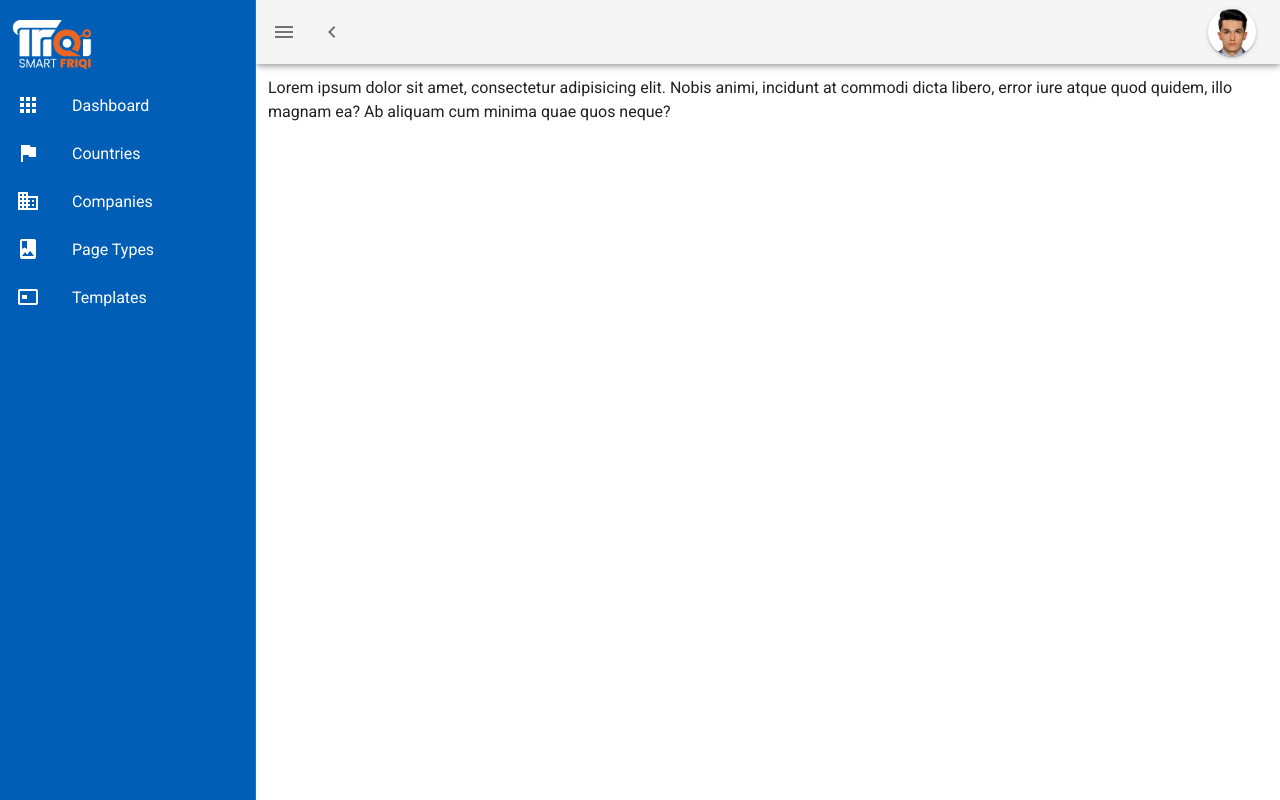
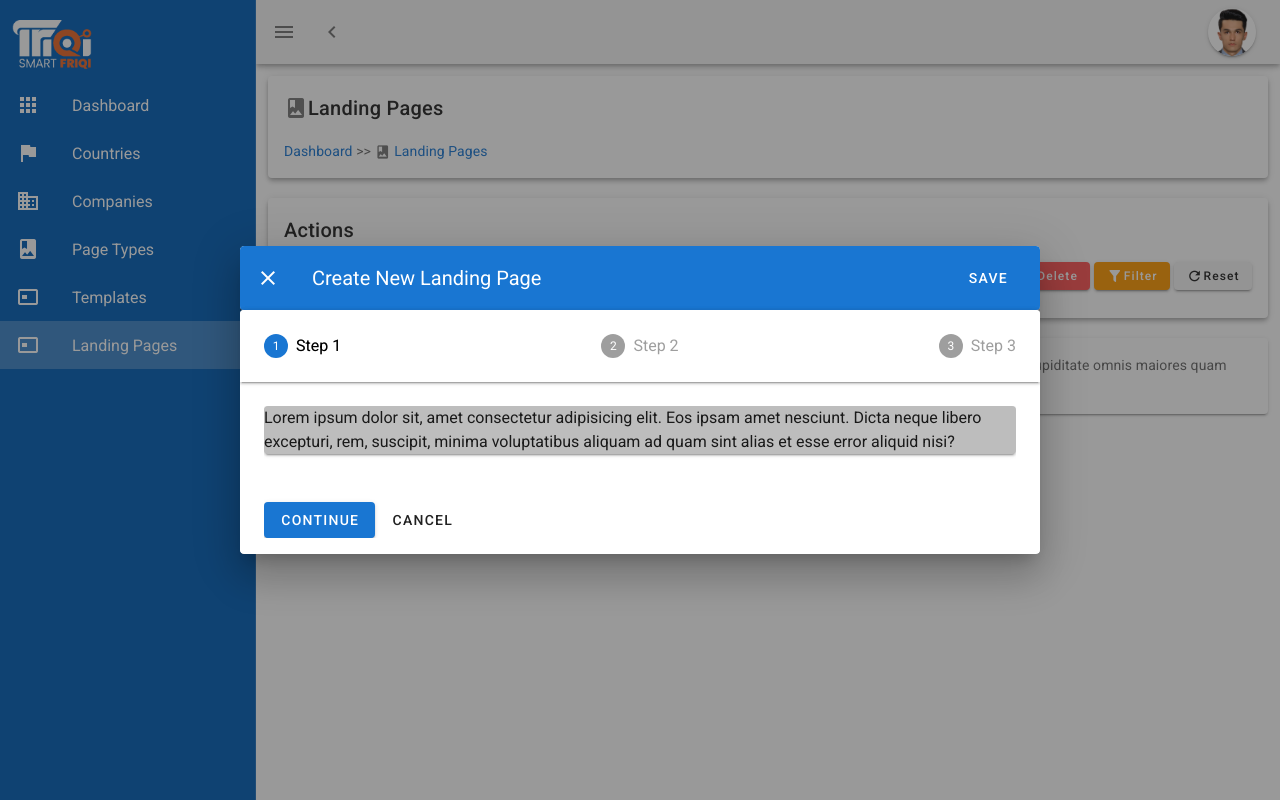
Before and after one commit to ashraf-frotan/landingpage-mis-frontend, a Nuxt app: page /landing_pages in a window 1280 px wide. Built offline with nearby package versions, Linux system fonts and the light colour scheme; what vue-toastr would draw is missing.

Commit message:
add dialog added

```diff
--- a/layouts/default.vue
+++ b/layouts/default.vue
@@ -93,15 +93,20 @@ export default {
           to: "/companies",
         },
         {
-          icon:'mdi-image-album',
-          title:"Page Types",
-          to:'/page_types'
+          icon: "mdi-image-album",
+          title: "Page Types",
+          to: "/page_types",
         },
         {
-          icon:'mdi-credit-card-chip-outline',
-          title:'Templates',
-          to:'templates'
-        }
+          icon: "mdi-credit-card-chip-outline",
+          title: "Templates",
+          to: "templates",
+        },
+        {
+          icon: "mdi-credit-card-chip-outline",
+          title: "Landing Pages",
+          to: "landing_pages",
+        },
       ],
       miniVariant: false,
       right: true,
--- a/pages/landing_pages.vue
+++ b/pages/landing_pages.vue
@@ -1,16 +1,78 @@
 <template>
   <v-row>
     <v-col cols="12">
-            Lorem ipsum dolor sit amet, consectetur adipisicing elit. Nobis animi, incidunt at commodi dicta libero, error iure atque quod quidem, illo magnam ea? Ab aliquam cum minima quae quos neque?
+      <TitleCard
+        :title_info="{
+          title: 'Landing Pages',
+          icon: 'mdi-image-album',
+          url: 'landing_pages',
+        }"
+      />
+      <ActionsCard />
+      <v-card>
+        <v-card-text>
+          Lorem ipsum dolor sit amet consectetur adipisicing elit. Molestiae,
+          deserunt ratione? Incidunt, id, nemo nulla voluptas cupiditate omnis
+          maiores quam architecto minima, deserunt placeat possimus! Ipsa
+          deserunt id illo facilis?
+        </v-card-text>
+      </v-card>
     </v-col>
+    <v-dialog v-model="add_dialog" width="800">
+      <v-card>
+        <v-toolbar dark color="primary">
+          <v-btn icon dark @click="add_dialog = false">
+            <v-icon>mdi-close</v-icon>
+          </v-btn>
+          <v-toolbar-title>Create New Landing Page</v-toolbar-title>
+          <v-spacer></v-spacer>
+          <v-toolbar-items>
+            <v-btn dark text @click="add_dialog = false"> Save </v-btn>
+          </v-toolbar-items>
+        </v-toolbar>
+      </v-card>
+      <v-card>
+        <v-stepper v-model="e1">
+          <v-stepper-header>
+            <v-stepper-step :complete="e1 > 1" step="1" editable>
+              Step 1
+            </v-stepper-step>
+            <v-stepper-step :complete="e1 > 2" step="2">
+              Step 2
+            </v-stepper-step>
+            <v-stepper-step :complete="e1 > 3" step="3">
+              Step 3
+            </v-stepper-step>
+          </v-stepper-header>
+          <v-stepper-items>
+            <v-stepper-content step="1">
+              <v-card class="mb-12" color="grey lighten-1">
+                Lorem ipsum dolor sit, amet consectetur adipisicing elit. Eos
+                ipsam amet nesciunt. Dicta neque libero excepturi, rem,
+                suscipit, minima voluptatibus aliquam ad quam sint alias et esse
+                error aliquid nisi?
+              </v-card>
+
+              <v-btn color="primary" @click="e1 = 2"> Continue </v-btn>
+
+              <v-btn text> Cancel </v-btn>
+            </v-stepper-content>
+          </v-stepper-items>
+        </v-stepper>
+      </v-card>
+    </v-dialog>
   </v-row>
 </template>
 <script>
 export default {
   data() {
     return {
-
-        }
-    }
-}
+      add_dialog: true,
+      el: 1,
+    };
+  },
+  methods: {
+    openAddDialog() {},
+  },
+};
 </script>
--- a/pages/page_types.vue
+++ b/pages/page_types.vue
@@ -1,16 +1,40 @@
 <template>
   <v-row>
     <v-col cols="12">
-            <TitleCard :title_info="{title:'Page types', icon:'mdi-image-album',url:'page_types'}" />
-            <ActionsCard @openAddDialog="openAddDialog" @openEditDialog="edit" @deleteRecord="destroy" @openFilterDialog="openFilterDialog" @resetDatatable="resetDatatable" />
+      <TitleCard
+        :title_info="{
+          title: 'Page types',
+          icon: 'mdi-image-album',
+          url: 'page_types',
+        }"
+      />
+      <ActionsCard
+        @openAddDialog="openAddDialog"
+        @openEditDialog="edit"
+        @deleteRecord="destroy"
+        @openFilterDialog="openFilterDialog"
+        @resetDatatable="resetDatatable"
+      />
       <v-card>
         <v-card-text>
-                    <v-data-table :headers="headers" :items="page_types" show-select v-model="selected" :single-select="single_select" item-key="id" dense :search="single_search">
-                        <template v-slot:item.company_id="{item}">
-                            {{item.company.name}}
+          <v-data-table
+            :headers="headers"
+            :items="page_types"
+            show-select
+            v-model="selected"
+            :single-select="single_select"
+            item-key="id"
+            dense
+            :search="single_search"
+          >
+            <template v-slot:item.company_id="{ item }">
+              {{ item.company.name }}
             </template>
             <template v-slot:top>
-                            <v-switch v-model="single_select" label="Single select"></v-switch>
+              <v-switch
+                v-model="single_select"
+                label="Single select"
+              ></v-switch>
             </template>
           </v-data-table>
         </v-card-text>
@@ -22,12 +46,36 @@
         <v-form class="pa-4" @submit.prevent="store()" ref="add_form">
           <v-card-title>Create new page type</v-card-title>
           <v-card-text>
-                        <v-text-field :rules="nameRules" lable="Name" placeholder="Enter name here" v-model="page_type.name" dense outlined rounded></v-text-field>
-                        <v-select v-model="page_type.company_id" :items="companies" item-text="name" item-value="id" rounded outlined dense label="Company" placeholder="Please select company" class="mt-2" :rules="[v => !!v || 'Company is required']"></v-select>
+            <v-text-field
+              :rules="nameRules"
+              lable="Name"
+              placeholder="Enter name here"
+              v-model="page_type.name"
+              dense
+              outlined
+              rounded
+            ></v-text-field>
+            <v-select
+              v-model="page_type.company_id"
+              :items="companies"
+              item-text="name"
+              item-value="id"
+              rounded
+              outlined
+              dense
+              label="Company"
+              placeholder="Please select company"
+              class="mt-2"
+              :rules="[(v) => !!v || 'Company is required']"
+            ></v-select>
           </v-card-text>
           <v-card-actions class="d-flex justify-end">
-                        <v-btn small class="text-capitalize" @click="closeAddDialog()">Cancel</v-btn>
-                        <v-btn small color="primary" type="submit" class="text-capitalize">Save</v-btn>
+            <v-btn small class="text-capitalize" @click="closeAddDialog()"
+              >Cancel</v-btn
+            >
+            <v-btn small color="primary" type="submit" class="text-capitalize"
+              >Save</v-btn
+            >
           </v-card-actions>
         </v-form>
       </v-card>
@@ -39,12 +87,36 @@
         <v-form class="pa-4" @submit.prevent="update()" ref="edit_form">
           <v-card-title>Edit page type</v-card-title>
           <v-card-text>
-                        <v-text-field :rules="nameRules" lable="Name" placeholder="Enter name here" v-model="page_type.name" dense outlined rounded></v-text-field>
-                        <v-select v-model="page_type.company_id" :items="companies" item-text="name" item-value="id" rounded outlined dense label="Company" placeholder="Please select company" class="mt-2" :rules="[v => !!v || 'Company is required']"></v-select>
+            <v-text-field
+              :rules="nameRules"
+              lable="Name"
+              placeholder="Enter name here"
+              v-model="page_type.name"
+              dense
+              outlined
+              rounded
+            ></v-text-field>
+            <v-select
+              v-model="page_type.company_id"
+              :items="companies"
+              item-text="name"
+              item-value="id"
+              rounded
+              outlined
+              dense
+              label="Company"
+              placeholder="Please select company"
+              class="mt-2"
+              :rules="[(v) => !!v || 'Company is required']"
+            ></v-select>
           </v-card-text>
           <v-card-actions class="d-flex justify-end">
-                        <v-btn small class="text-capitalize" @click="edit_dialog=false;">Cancel</v-btn>
-                        <v-btn small color="primary" type="submit" class="text-capitalize">Update</v-btn>
+            <v-btn small class="text-capitalize" @click="edit_dialog = false"
+              >Cancel</v-btn
+            >
+            <v-btn small color="primary" type="submit" class="text-capitalize"
+              >Update</v-btn
+            >
           </v-card-actions>
         </v-form>
       </v-card>
@@ -56,13 +128,43 @@
         <v-form class="pa-4" @submit.prevent="filter()" ref="filter_form">
           <v-card-title>Filter page type</v-card-title>
           <v-card-text>
-                        <v-text-field lable="ID" placeholder="Enter id here" v-model="page_type.id" dense outlined rounded></v-text-field>
-                        <v-text-field lable="Name" placeholder="Enter name here" v-model="page_type.name" dense outlined rounded></v-text-field>
-                        <v-select v-model="page_type.company_id" :items="companies" item-text="name" item-value="id" rounded outlined dense label="Company" placeholder="Please select company" class="mt-2" :rules="[v => !!v || 'Company is required']"></v-select>
+            <v-text-field
+              lable="ID"
+              placeholder="Enter id here"
+              v-model="page_type.id"
+              dense
+              outlined
+              rounded
+            ></v-text-field>
+            <v-text-field
+              lable="Name"
+              placeholder="Enter name here"
+              v-model="page_type.name"
+              dense
+              outlined
+              rounded
+            ></v-text-field>
+            <v-select
+              v-model="page_type.company_id"
+              :items="companies"
+              item-text="name"
+              item-value="id"
+              rounded
+              outlined
+              dense
+              label="Company"
+              placeholder="Please select company"
+              class="mt-2"
+              :rules="[(v) => !!v || 'Company is required']"
+            ></v-select>
           </v-card-text>
           <v-card-actions class="d-flex justify-end">
-                        <v-btn small class="text-capitalize" @click="filter_dialog=false">Cancel</v-btn>
-                        <v-btn small color="primary" type="submit" class="text-capitalize">Filter</v-btn>
+            <v-btn small class="text-capitalize" @click="filter_dialog = false"
+              >Cancel</v-btn
+            >
+            <v-btn small color="primary" type="submit" class="text-capitalize"
+              >Filter</v-btn
+            >
           </v-card-actions>
         </v-form>
       </v-card>
@@ -72,87 +174,95 @@
 </template>
 <script>
 export default {
-    data(){
-        return{
-            single_select:false,
+  data() {
+    return {
+      single_select: false,
       single_search: "",
-            add_dialog:false,
-            edit_dialog:false,
-            filter_dialog:false,
-            selected:[],
-            companies:[],
-            page_type:{id:null,name:'',company_id:null},
-            headers:[
-                {text:"ID", value: "id"},
-                {text:"Name", value: "name"},
-                {text:"Company", value: "company_id"},
+      add_dialog: false,
+      edit_dialog: false,
+      filter_dialog: false,
+      selected: [],
+      companies: [],
+      page_type: { id: null, name: "", company_id: null },
+      headers: [
+        { text: "ID", value: "id" },
+        { text: "Name", value: "name" },
+        { text: "Company", value: "company_id" },
       ],
-            page_types:[],
+      page_types: [],
       nameRules: [
         (v) => !!v || "This field is required",
         (v) =>
           (v && v.length > 2) || "This field must be at least 3 characters",
       ],
-        }
+    };
   },
-    methods:{
+  methods: {
     index() {
-            this.$axios.get('page_type').then((response)=>{
-                this.page_types=response.data;
-            }).catch(error=>{
+      this.$axios
+        .get("page_type")
+        .then((response) => {
+          this.page_types = response.data;
+        })
+        .catch((error) => {
           console.log(error);
-            })
+        });
     },
-        store(){
-            if(this.$refs.add_form.validate()){
-                this.$axios.post('page_type',this.page_type).then(response=>{
+    store() {
+      if (this.$refs.add_form.validate()) {
+        this.$axios
+          .post("page_type", this.page_type)
+          .then((response) => {
             this.page_types.push(response.data);
             this.closeAddDialog();
             this.$toastr.s({
-                        title:'Success!',
-                        msg:'Record inserted successfully.',
+              title: "Success!",
+              msg: "Record inserted successfully.",
               timeout: 3000,
-                        progressbar:true
+              progressbar: true,
+            });
           })
-                }).catch(error=>{
+          .catch((error) => {
             console.log(error);
-                })
-            }
-
-        },
-        edit() {
-            if(this.selected.length==1){
-                this.getCompanies();
-                this.page_type=JSON.parse(JSON.stringify(this.selected[0]));
-                this.edit_dialog=true;
-            }else{
-                this.$toastr.i({
-                    title:'Info!',
-                    msg:'Please select a record.',
-                    timeout:3000,
-                    progressbar: true
           });
       }
     },
-        update(){
-            if(this.$refs.edit_form.validate()){
-                this.$axios.put(`page_type/${this.page_type.id}`,this.page_type).then(response=>{
+    edit() {
+      if (this.selected.length == 1) {
+        this.getCompanies();
+        this.page_type = JSON.parse(JSON.stringify(this.selected[0]));
+        this.edit_dialog = true;
+      } else {
+        this.$toastr.i({
+          title: "Info!",
+          msg: "Please select a record.",
+          timeout: 3000,
+          progressbar: true,
+        });
+      }
+    },
+    update() {
+      if (this.$refs.edit_form.validate()) {
+        this.$axios
+          .put(`page_type/${this.page_type.id}`, this.page_type)
+          .then((response) => {
             this.index();
-                    this.edit_dialog=false;
+            this.edit_dialog = false;
             this.$toastr.s({
-                        title:'Success!',
-                        msg:'Record updated successfully.',
+              title: "Success!",
+              msg: "Record updated successfully.",
               timeout: 3000,
-                        progressbar: true
+              progressbar: true,
+            });
           })
-                }).catch(error=>{
+          .catch((error) => {
             console.log(error);
           });
       }
     },
     destroy() {
-            if(!this.selected.length < 1){
-                let arr_delete= this.selected.map(e=>e.id);
+      if (!this.selected.length < 1) {
+        let arr_delete = this.selected.map((e) => e.id);
         this.$swal({
           icon: "info",
           title: "Are you sure to delete?",
@@ -162,7 +272,9 @@ export default {
           cancelButtonColor: "red",
         }).then((result) => {
           if (result.isConfirmed) {
-                        this.$axios.delete('page_type/1',{params: arr_delete}).then(response=>{
+            this.$axios
+              .delete("page_type/1", { params: arr_delete })
+              .then((response) => {
                 this.index();
                 this.$toastr.s({
                   title: "Success!",
@@ -170,54 +282,63 @@ export default {
                   timeout: 3000,
                   progressbar: true,
                 });
-                        }).catch(error=>{
+              })
+              .catch((error) => {
                 console.log(error);
-                        })
+              });
           }
         });
-            }else{
+      } else {
         this.$toastr.i({
-                    title:'Info!',
-                    msg:'Please select at least one record.',
+          title: "Info!",
+          msg: "Please select at least one record.",
           timeout: 3000,
-                    progressbar: true
-                })
+          progressbar: true,
+        });
       }
     },
-        filter(){
-            this.$axios.get('filter_page_type',{params:this.page_type}).then(response=>{
-                this.page_types=response.data;
-                this.filter_dialog=false;
-            }).catch(error=>{
+    filter() {
+      this.$axios
+        .get("filter_page_type", { params: this.page_type })
+        .then((response) => {
+          this.page_types = response.data;
+          this.filter_dialog = false;
+        })
+        .catch((error) => {
           console.log(error);
+        });
+    },
+    getCompanies() {
+      this.$axios
+        .get("company")
+        .then((response) => {
+          this.companies = response.data;
         })
-        },
-        getCompanies(){
-            this.$axios.get('company').then(response=>{
-                this.companies=response.data;
-            }).catch(error=>{
+        .catch((error) => {
           console.log(error);
-            })
+        });
     },
     openAddDialog() {
-            this.add_dialog=true;
-            this.page_type={};
+      this.add_dialog = true;
+      this.page_type = {};
       this.getCompanies();
     },
-        closeAddDialog(){
-            this.add_dialog=false;
+    closeAddDialog() {
+      this.add_dialog = false;
       this.$refs.add_form.reset();
     },
     openFilterDialog() {
       this.getCompanies();
-            this.page_type={}
-            this.filter_dialog=true;
+      this.page_type = {};
+      this.filter_dialog = true;
     },
-        resetDatatable(){
+    resetDatatable() {
       this.index();
-        }
     },
-    created() {this.index();}
-}
+  },
+  created() {
+    this.index();
+  },
+};
 </script>
 <style></style>
```
Lines whose indentation alone changed are shown as unchanged.
